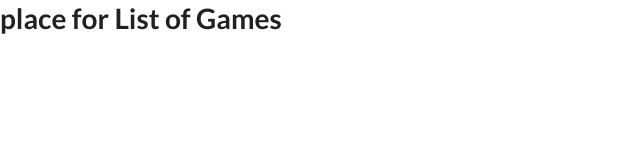
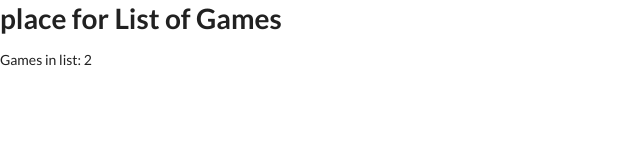
Before and after one commit to dockwall/avitotech-test-trainee-2023, a React (Create React App) app: page / in a window 1280 px wide. Shown: the top 160 px of the page, without its empty margins (0-640 px from the left). Built offline with nearby package versions, Linux system fonts and the light colour scheme.

Commit message:
used store in App, added logic to work with it

```diff
--- a/src/pages/Home.tsx
+++ b/src/pages/Home.tsx
@@ -1,9 +1,29 @@
-import React from "react";
+import React, { useEffect } from "react";
+import { useDispatch, useSelector } from "react-redux";
+import { fetchGames } from "../store/gameSlice";
+import { RootState, AppDispatch } from "../store/store";
 
 const Home: React.FC = () => {
+  const dispatch: AppDispatch = useDispatch();
+  const { games, loading, error } = useSelector(
+    (state: RootState) => state.games
+  );
+  useEffect(() => {
+    dispatch(fetchGames()); // TODO: add filters and sorters
+  }, [dispatch]);
+
+  if (loading) {
+    return <div>Loading...</div>;
+  }
+
+  if (error) {
+    return <div>Error: {error}</div>;
+  }
+
   return (
     <div>
       <h1>place for List of Games</h1>
+      <p>Games in list: {games.length}</p>
     </div>
   );
 };
--- a/src/store/store.ts
+++ b/src/store/store.ts
@@ -7,4 +7,7 @@ const store = configureStore({
   },
 });
 
+export type RootState = ReturnType<typeof store.getState>;
+export type AppDispatch = typeof store.dispatch;
+
 export default store;
```
